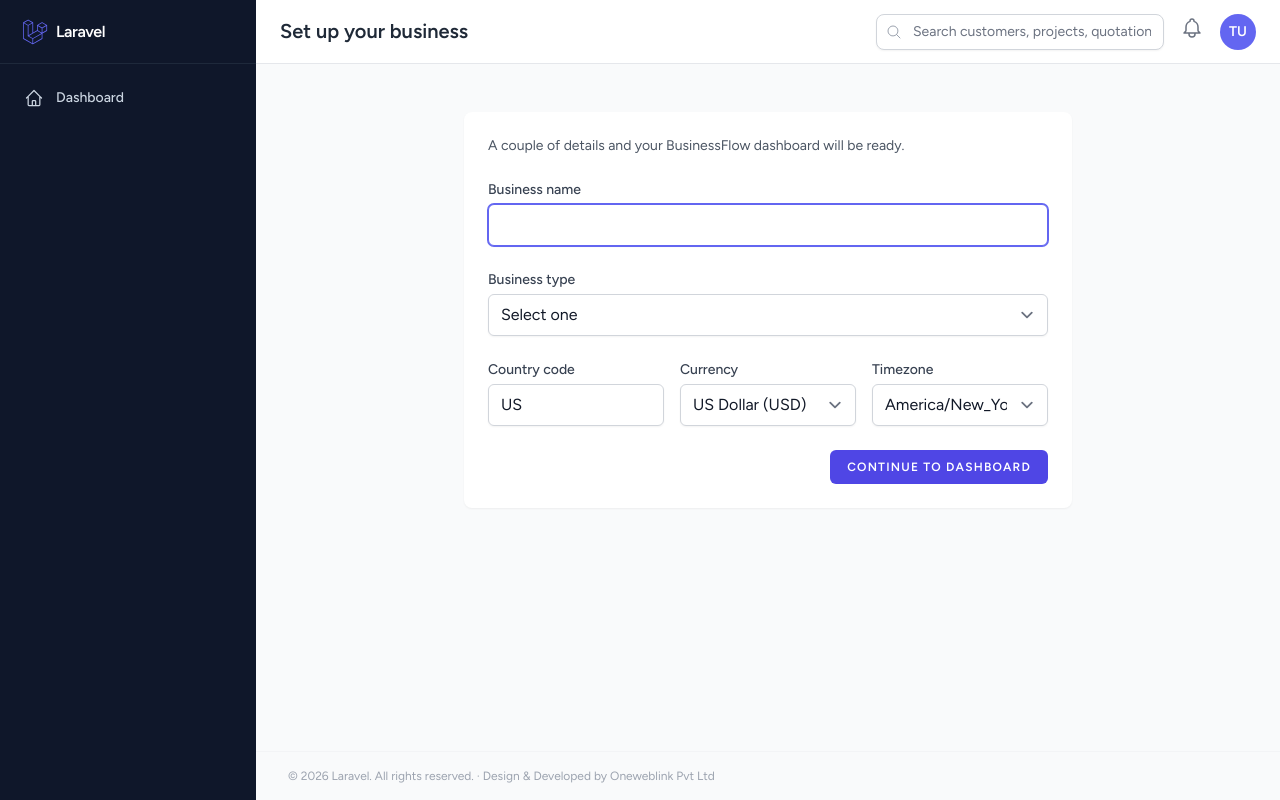
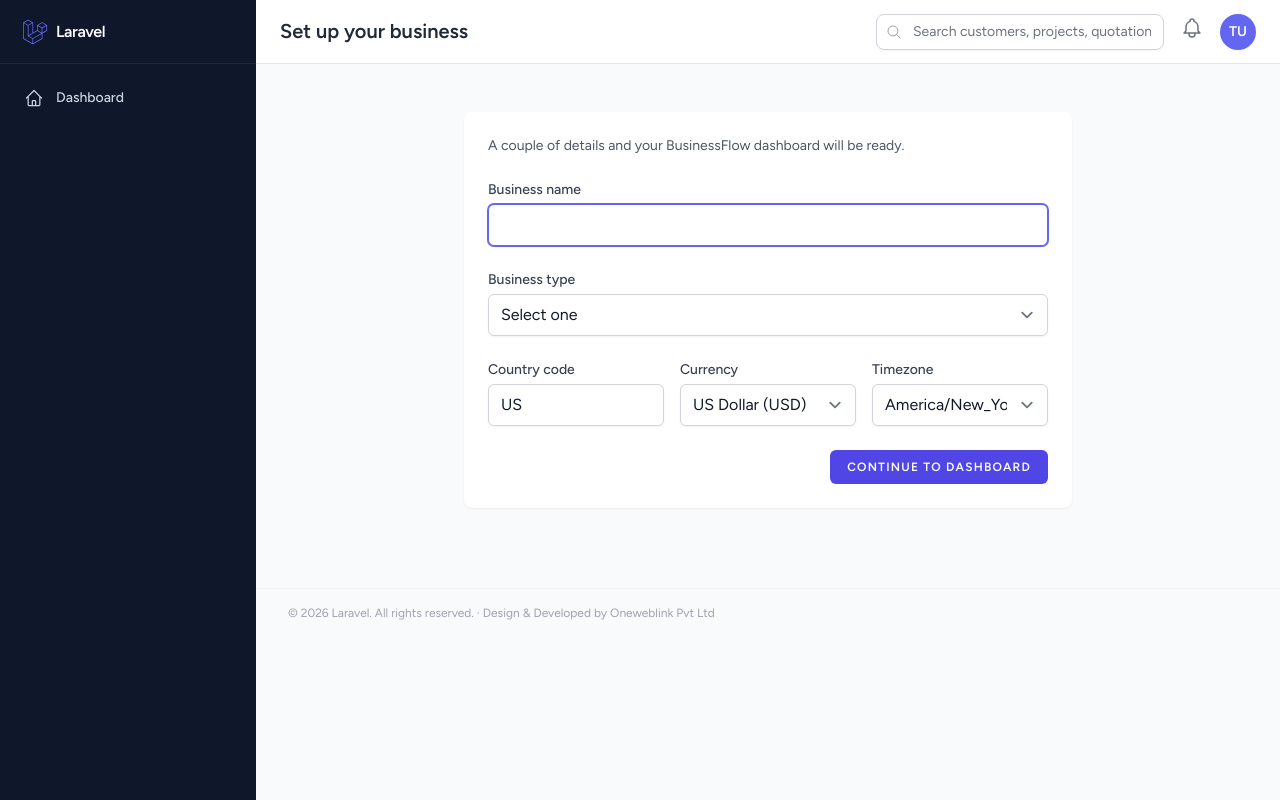
Before and after one commit to rajendravairagi1/MyWebAPP, a Laravel app: page /onboarding/business in a window 1280 px wide. Run offline with Laravel 12, Linux system fonts and the light colour scheme; a user stored in the database is signed in; data comes from the database, SQL or seed files in the repository; data that the repository does not hold is empty; style sheets or scripts are compiled from the project's sources.

Commit message:
Stop stretching page content to fill the viewport, closing the gap before the footer
<main> forced its content div to flex-grow and fill all available
height before the footer, so on any page shorter than the viewport
(like Business Settings) there was a large empty gap between the
content and the footer. The footer now just flows right after the
content instead.

Co-Authored-By: Claude Sonnet 5 <noreply@anthropic.com>
Claude-Session: https://claude.ai/code/session_01DfvewR3UKMzYN1hzubSryR

```diff
--- a/businessflow/resources/views/layouts/app.blade.php
+++ b/businessflow/resources/views/layouts/app.blade.php
@@ -504,10 +504,8 @@
                     </x-dropdown>
                 </header>
 
-                <main class="flex-1 overflow-y-auto flex flex-col">
-                    <div class="flex-1">
-                        {{ $slot }}
-                    </div>
+                <main class="flex-1 overflow-y-auto">
+                    {{ $slot }}
                     @include('partials.footer')
                 </main>
             </div>
```
